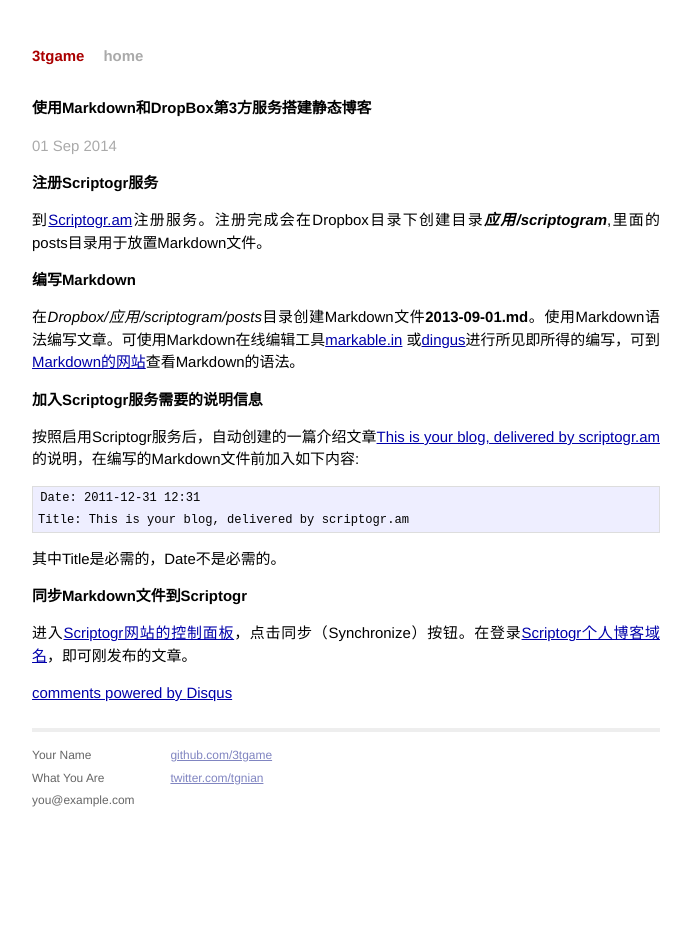
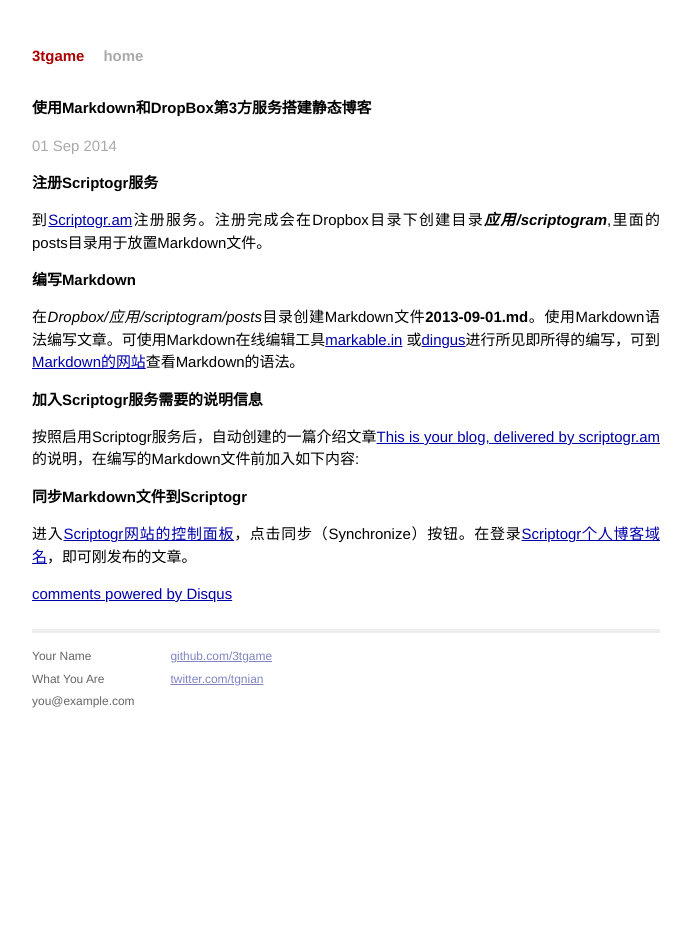
Before and after one commit to 3tgame/blog_jekyll, a Jekyll site: the page built from _posts/2014-09-01-Setup-Static-Blog-Use-Markdown-and-Dropbox.markdown, in a window 1280 px wide. Shown: the whole page, without its empty margins (294-985 px from the left). Built offline with Jekyll 4.4.1, drawn with Linux system fonts in a browser that asks for light colours; Markdown is read by kramdown in place of the engine named in the settings; comment, search, counter and statistics services are not loaded.

```diff
--- a/_posts/2014-09-01-Setup-Static-Blog-Use-Markdown-and-Dropbox.markdown
+++ b/_posts/2014-09-01-Setup-Static-Blog-Use-Markdown-and-Dropbox.markdown
@@ -17,11 +17,6 @@ categories: [other]
 
 按照启用Scriptogr服务后，自动创建的一篇介绍文章[This is your blog, delivered by scriptogr.am](http://scriptogr.am/3tgame/post/this-is-your-blog-delivered-by-scriptogr.am)的说明，在编写的Markdown文件前加入如下内容:
 
-    Date: 2011-12-31 12:31
-    Title: This is your blog, delivered by scriptogr.am
-
-> 其中Title是必需的，Date不是必需的。
-
 # 同步Markdown文件到Scriptogr
 
 进入[Scriptogr网站的控制面板](http://scriptogr.am/dashboard#dashboard)，点击同步（Synchronize）按钮。在登录[Scriptogr个人博客域名](http://scriptogr.am/3tgame)，即可刚发布的文章。
```
Also changed, not shown: other parts of _posts/2014-09-01-Setup-Static-Blog-Use-Markdown-and-Dropbox.markdown (+1 -1 lines).
